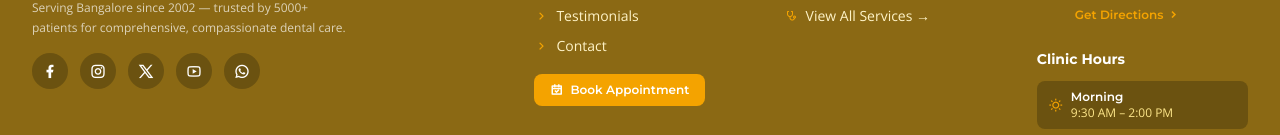
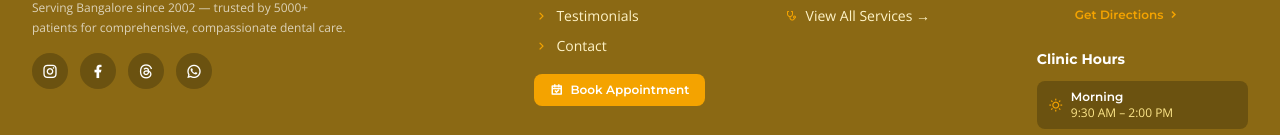
Before and after one commit to amithsharma91/lakshmi-oral-dental-health-care, a React (Vite) app: page /services in a window 1280 px wide. Shown: the part 3742-3877 px from the top of the page. Built offline with nearby package versions, Linux system fonts and the light colour scheme; no server answers; some icons are missing.

Commit message:
Update social media links in Footer component

```diff
--- a/src/components/feature/Footer.tsx
+++ b/src/components/feature/Footer.tsx
@@ -41,17 +41,33 @@ export default function Footer() {
             </p>
             <div className="flex gap-3">
               {[
-                { icon: 'ri-facebook-fill', href: '#' },
-                { icon: 'ri-instagram-line', href: '#' },
-                { icon: 'ri-twitter-x-line', href: '#' },
-                { icon: 'ri-youtube-line', href: '#' },
-                { icon: 'ri-whatsapp-line', href: WHATSAPP_BOOK_URL },
+                {
+                  icon: 'ri-instagram-line',
+                  href: 'https://www.instagram.com/dr.yogeshtl?utm_source=qr&igsh=MTJvM2s2eXZja2JrYg==',
+                  label: 'Instagram',
+                },
+                {
+                  icon: 'ri-facebook-fill',
+                  href: 'https://www.facebook.com/share/1AegdPVqpx/',
+                  label: 'Facebook',
+                },
+                {
+                  icon: 'ri-threads-line',
+                  href: 'https://www.threads.com/@dr.yogeshtl?utm_source=wa4a&utm_campaign=wa_th_web_link_ts_ni',
+                  label: 'Threads',
+                },
+                {
+                  icon: 'ri-whatsapp-line',
+                  href: WHATSAPP_BOOK_URL,
+                  label: 'WhatsApp',
+                },
               ].map((s) => (
                 <a
                   key={s.icon}
                   href={s.href}
                   target="_blank"
                   rel="noopener noreferrer nofollow"
+                  aria-label={s.label}
                   className="w-9 h-9 flex items-center justify-center rounded-full bg-[#6B5210] hover:bg-[#F4A300] transition-colors duration-200 cursor-pointer"
                 >
                   <i className={`${s.icon} text-base`} />
```
